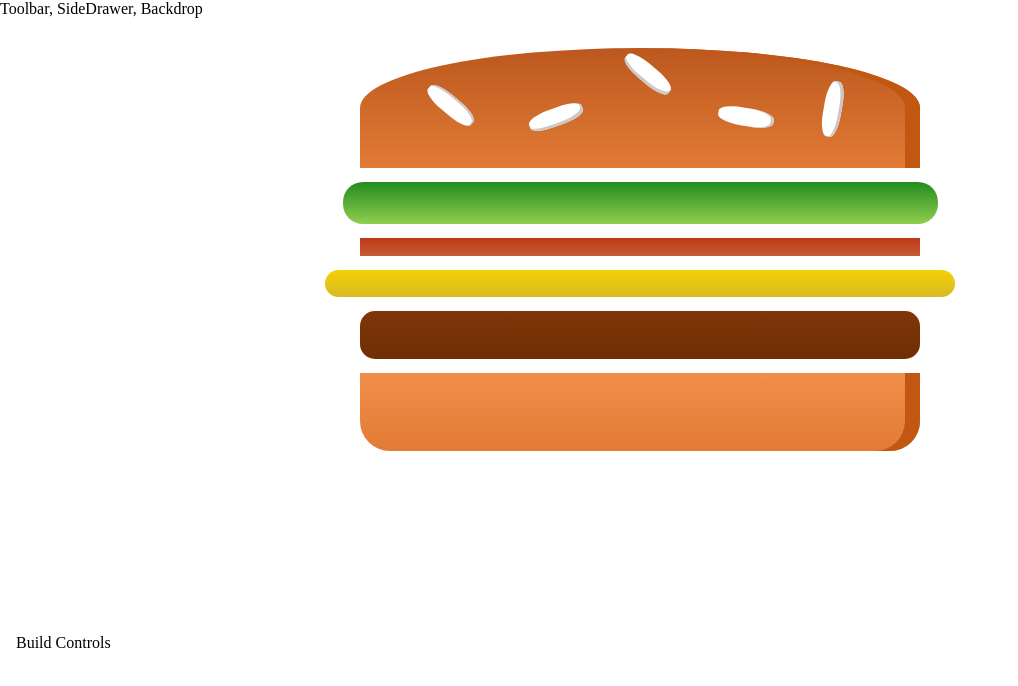
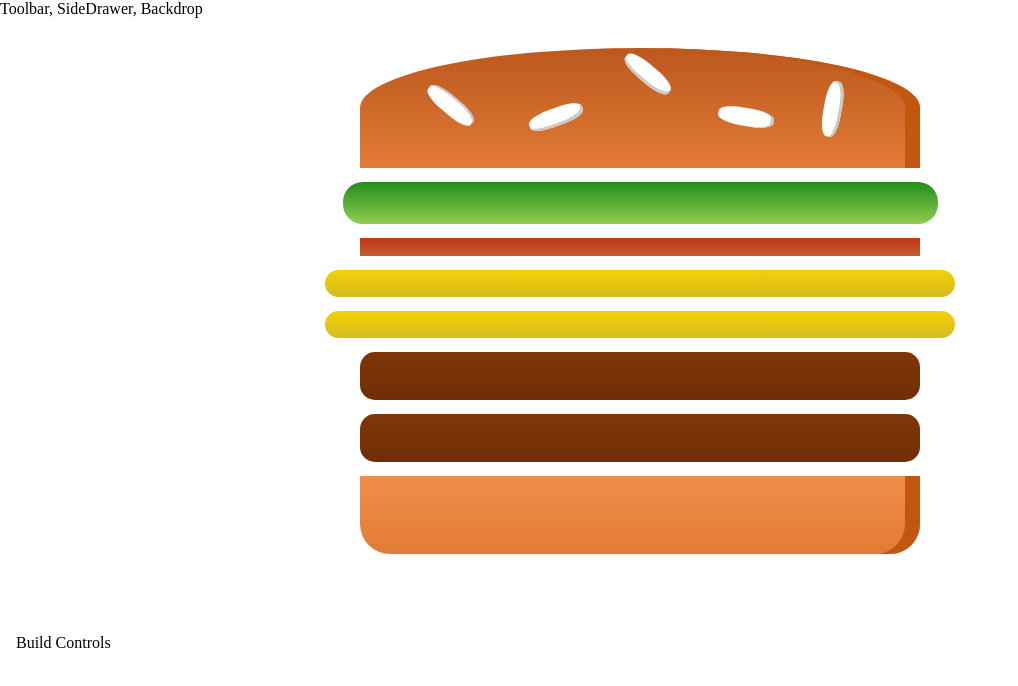
Before and after one commit to Kartofle/Burger-Builder, a React (Create React App) app: page / in a window 1280 px wide. Shown: the top 686 px of the page, without its empty margins (0-1018 px from the left). Built offline with nearby package versions, Linux system fonts and the light colour scheme.

Commit message:
finished burger component

```diff
--- a/src/components/Burger/Burger.js
+++ b/src/components/Burger/Burger.js
@@ -4,13 +4,20 @@ import BurgerIngredient from './BurgerIngredient/BurgerIngredient';
 import styles from './Burger.module.css';
 
 const burger = ( props ) => {
+    const toppings = Object.keys( props.ingredients ).map( igKey => {
+        return [...Array( props.ingredients[igKey])].map(( _, i) => {
+            return <BurgerIngredient key={igKey + i} type={igKey} />
+        });
+    }).reduce(( arr, el ) => {
+        return arr.concat(el)
+    }, []);
+    if ( toppings === 0 ) {
+        toppings = <p>Please start adding ingredients</p>
+    }
     return (
         <div className={styles.Burger}>
             <BurgerIngredient type='bun-top'/>
-            <BurgerIngredient type='lettuce'/>
-            <BurgerIngredient type='bacon'/>
-            <BurgerIngredient type='cheese'/>
-            <BurgerIngredient type='patty'/>
+            {toppings}
             <BurgerIngredient type='bun-bottom'/>
         </div>
     );
--- a/src/containers/BurgerBuilder/BurgerBuilder.js
+++ b/src/containers/BurgerBuilder/BurgerBuilder.js
@@ -3,10 +3,19 @@ import React, { Component, Fragment } from 'react';
 import Burger from '../../components/Burger/Burger';
 
 class BurgerBuilder extends Component {
+    state = {
+        ingredients: {
+            lettuce: 1,
+            bacon: 1,
+            cheese: 2,
+            patty:2,
+        }
+    }
+
     render () {
         return (
             <Fragment>
-                <Burger />
+                <Burger ingredients={this.state.ingredients}/>
                 <div>Build Controls</div>
             </Fragment>
         );
```
